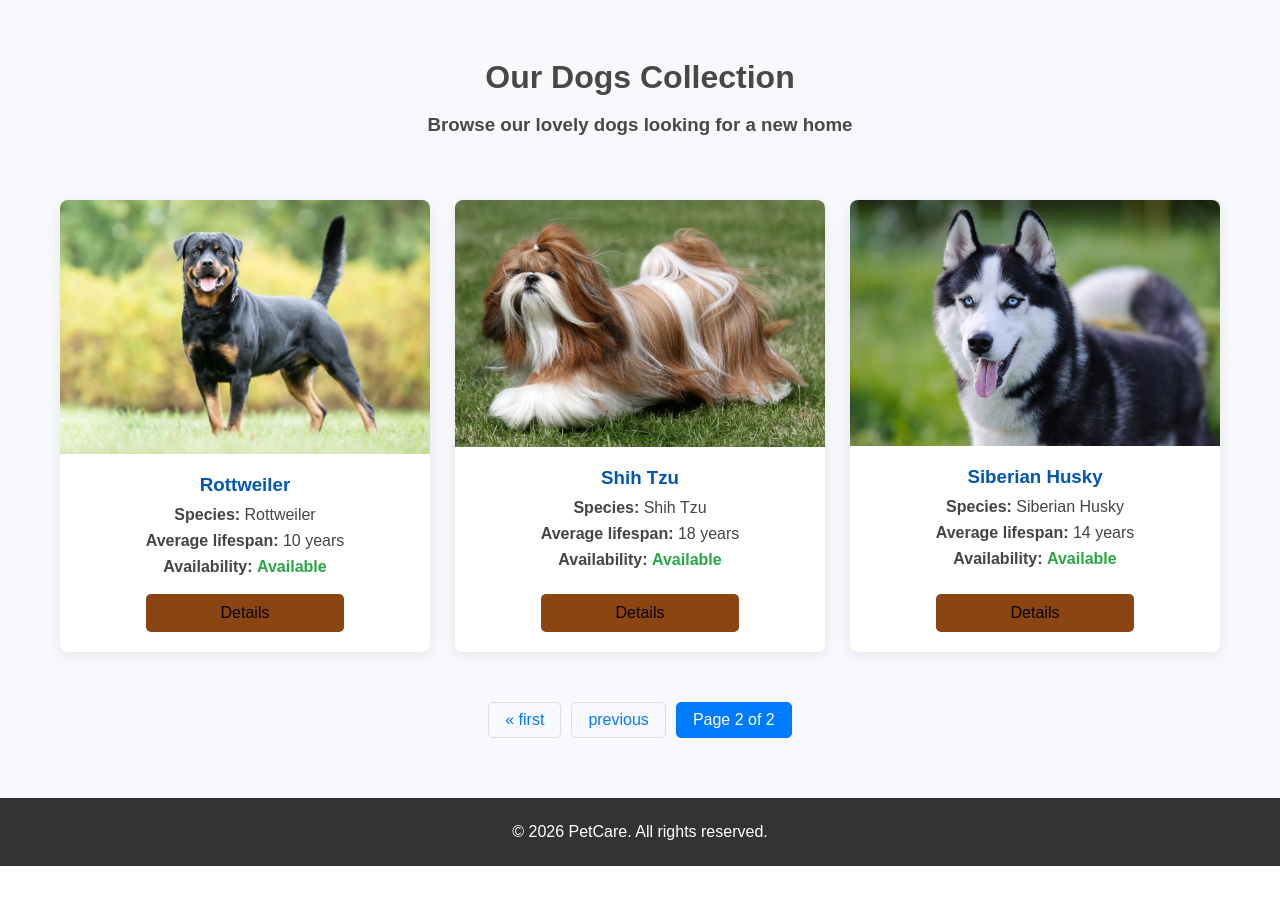
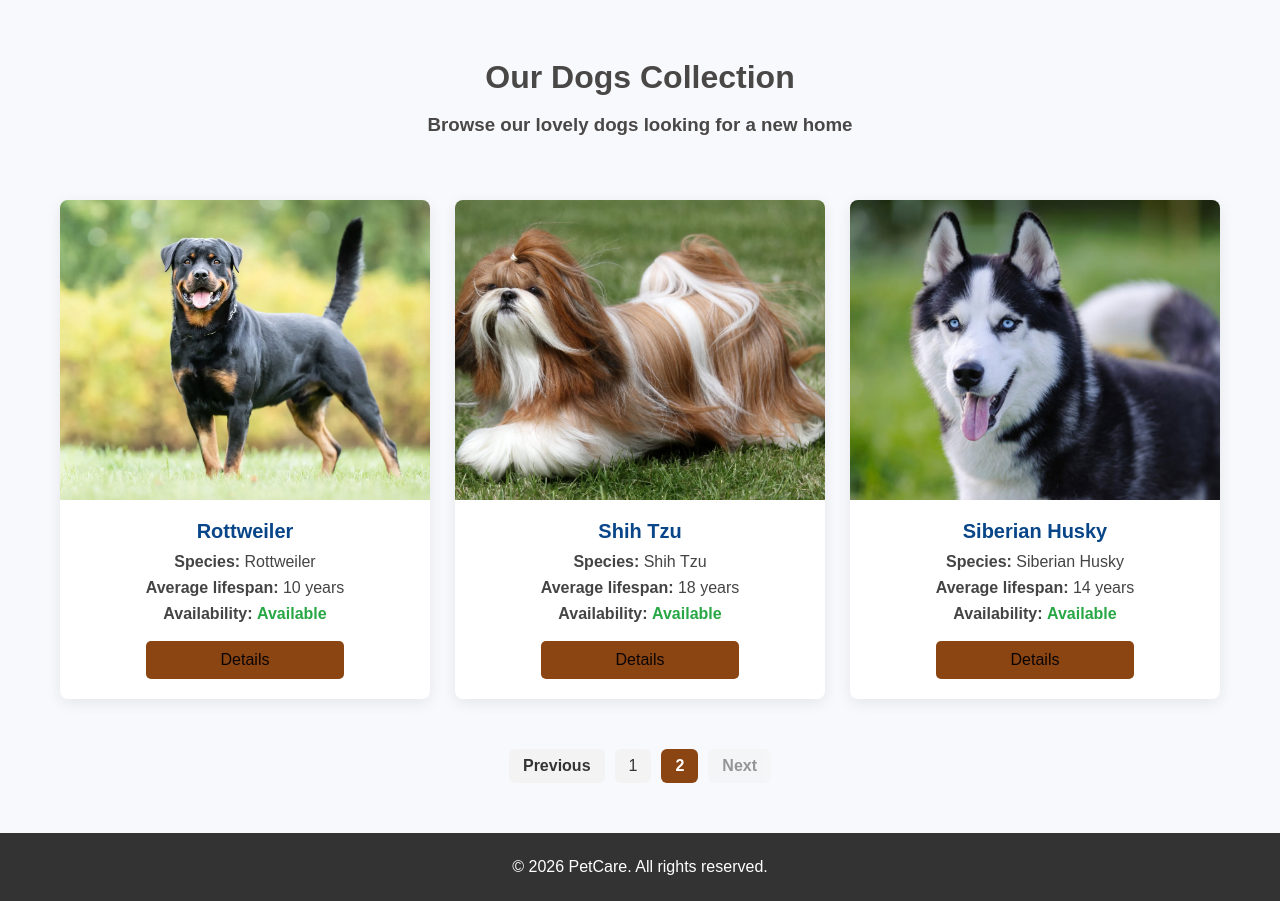
Before and after one commit to ahmednabeen/PetCare, a Django app: page /category/Dogs/?page=2 in a window 1280 px wide. Shown: the part 438-1339 px from the top of the page. Before the commit the page ends 1304 px from the top, so only its background shows below. Run offline with Django 5.2, Linux system fonts and the light colour scheme; data comes from the database, SQL or seed files in the repository.

Commit message:
Rearrange the Image & pagination

```diff
--- a/petapp/templates/base.html
+++ b/petapp/templates/base.html
@@ -16,7 +16,7 @@
     <header>
         <h1>PetCare</h1>
         <nav>
-            <a href="#">Home</a>
+            <a href="index.html">Home</a>
             <a href="#">About Us</a>
             <a href="#">Contact Us</a>
             <a href="#">Services</a>
--- a/petapp/templates/pet_list.html
+++ b/petapp/templates/pet_list.html
@@ -5,6 +5,7 @@
 
 {% block content %}
 <div class="container">
+
     <div class="container-head">
         <h1>Our {{ category.name }} Collection</h1>
         <br>
@@ -13,11 +14,14 @@
 
     <!-- Grid for the pet cards -->
     <div class="pet-grid">
-
-        {# The view will pass a paginated object called 'page_obj'. We loop through it. #}
         {% for pet in page_obj %}
             <div class="pet-card">
+
+                <!-- IMAGE WRAPPER -->
+                <div class="pet-card-image">
                     <img src="{{ pet.image.url }}" alt="Photo of {{ pet.name }}">
+                </div>
+
                 <div class="pet-card-content">
                     <h3>{{ pet.name }}</h3>
                     <ul>
@@ -26,41 +30,61 @@
                         <li>
                             <strong>Availability:</strong>
                             {% if pet.is_available %}
-                            <span style="color: #28a745; font-weight: bold;">Available</span>
+                                <span style="color:#28a745;font-weight:bold;">Available</span>
                             {% else %}
-                            <span style="color: #dc3545; font-weight: bold;">Adopted</span>
+                                <span style="color:#dc3545;font-weight:bold;">Adopted</span>
                             {% endif %}
                         </li>
                     </ul>
-                {# The URL for this button will be made dynamic in the next steps #}
                     <a href="{% url 'pet_detail' pet_id=pet.id %}" class="btn">Details</a>
                 </div>
+
             </div>
         {% empty %}
             <p>Sorry, there are currently no {{ category.name|lower }} available for adoption.</p>
         {% endfor %}
     </div>
 
+
     <!-- Pagination Controls -->
     {% if page_obj.has_other_pages %}
 <div class="pagination">
-        <div class="step-links">
+    <div class="pagination-inner">
+
+        <!-- Previous -->
         {% if page_obj.has_previous %}
-                <a href="?page=1">&laquo; first</a>
-                <a href="?page={{ page_obj.previous_page_number }}">previous</a>
+            <a class="page-link" href="?page={{ page_obj.previous_page_number }}"><b>Previous</b></a>
+        {% else %}
+            <span class="page-link disabled"><b>Previous</b></span>
         {% endif %}
 
-            <span class="current">
-                Page {{ page_obj.number }} of {{ page_obj.paginator.num_pages }}
-            </span>
+        <!-- Page Numbers -->
+        {% for num in page_obj.paginator.page_range %}
+            {% if num == page_obj.number %}
+                <span class="page-number active">{{ num }}</span>
 
+            {% elif num > page_obj.number|add:'-3' and num < page_obj.number|add:'3' %}
+                <a class="page-number" href="?page={{ num }}">{{ num }}</a>
+
+            {% elif num == 1 or num == page_obj.paginator.num_pages %}
+                <a class="page-number" href="?page={{ num }}">{{ num }}</a>
+
+            {% elif num == page_obj.number|add:'-3' or num == page_obj.number|add:'3' %}
+                <span class="dots">…</span>
+            {% endif %}
+        {% endfor %}
+
+        <!-- Next -->
         {% if page_obj.has_next %}
-                <a href="?page={{ page_obj.next_page_number }}">next</a>
-                <a href="?page={{ page_obj.paginator.num_pages }}">last &raquo;</a>
+            <a class="page-link" href="?page={{ page_obj.next_page_number }}"><b>Next</b></a>
+        {% else %}
+            <span class="page-link disabled"><b>Next</b></span>
         {% endif %}
+
     </div>
 </div>
 {% endif %}
 
+
 </div>
 {% endblock %}
--- a/petapp/views.py
+++ b/petapp/views.py
@@ -43,35 +43,25 @@ def adoption_process(request):
     return render(request, 'adoption_process.html')
 
 def pet_list_view(request, category_name):
-
     category = get_object_or_404(Category, name__iexact=category_name)
-
     all_pets = Pet.objects.filter(category=category).order_by('name')
-
     paginator = Paginator(all_pets, 9) # 9 pets per page
-
     page_number = request.GET.get('page')
-
     try:
-
         page_obj = paginator.page(page_number)
     except PageNotAnInteger:
-
         page_obj = paginator.page(1)
     except EmptyPage:
-
         page_obj = paginator.page(paginator.num_pages)
-
     context = {
         'category': category,
         'page_obj': page_obj, # This contains the pets for the current page and pagination info
     }
+    return render(request, 'pet_list.html', context)
 
-    return render(request, 'pet_list.html', context)
 def pet_detail_view(request, pet_id):
     pet = get_object_or_404(Pet, id=pet_id)
     context = {
         'pet': pet,
     }
-
     return render(request, 'pet_detail.html', context)
--- a/static/css/style.css
+++ b/static/css/style.css
@@ -349,7 +349,7 @@ footer {
 
 .pet-card-image {
     width: 100%;
-    height: 220px;
+    height: 300px;
     overflow: hidden;
 }
 
@@ -357,6 +357,7 @@ footer {
     width: 100%;
     height: 100%;
     object-fit: cover;
+    display: block;
 }
 
 .pet-card-content {
@@ -369,7 +370,8 @@ footer {
 
 .pet-card-content h3 {
     margin-top: 0;
-    color: #0056b3;
+    color: #084689;
+    font-size: 20px;
 }
 
 .pet-card-content ul {
@@ -394,39 +396,57 @@ footer {
 }
 
 .pagination {
-    margin-top: 50px;
-    padding-bottom: 40px;
-    text-align: center;
+    display: flex;
+    justify-content: center;
+    margin: 50px 0;
 }
 
-.pagination .step-links {
+.pagination-inner {
     display: flex;
-    justify-content: center;
+    gap: 10px;
     align-items: center;
 }
 
-.pagination a, .pagination .current {
-    margin: 0 5px;
-    padding: 8px 16px;
+.page-link,
+.page-number {
+    padding: 8px 14px;
+    border-radius: 6px;
+    background: #f3f3f3;
+    color: #333;
     text-decoration: none;
-    border: 1px solid #ddd;
-    color: #007bff;
-    border-radius: 5px;
+    font-weight: 500;
+    transition: all 0.2s ease;
 }
 
-.pagination .current {
-    background-color: #007bff;
-    color: white;
-    border-color: #007bff;
-    z-index: 2;
-    position: relative;
+.page-number:hover,
+.page-link:hover {
+    background: #8B4513;
+    color: #fff;
 }
 
-.pagination a:hover {
-    background-color: #f0f0f0;
+.page-number.active {
+    background: #8B4513;
+    color: #fff;
+    font-weight: bold;
+    pointer-events: none;
 }
 
+.page-link.disabled {
+    opacity: 0.5;
+    pointer-events: none;
+}
+
+.dots {
+    padding: 8px 10px;
+    color: #888;
+    font-weight: bold;
+}
+
+
+
+
 /* --- Pet Detail Page Styles --- */
+
 
 .container {
     max-width: 1200px;
```
Lines whose indentation alone changed are shown as unchanged.
